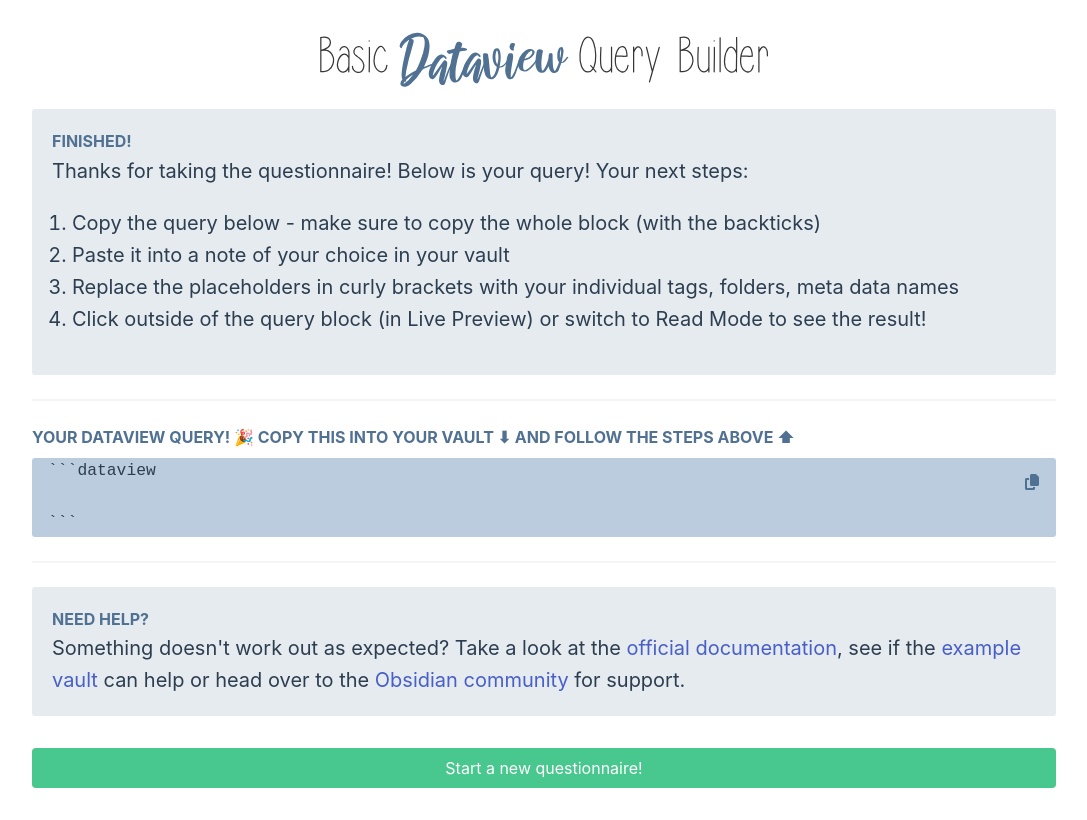
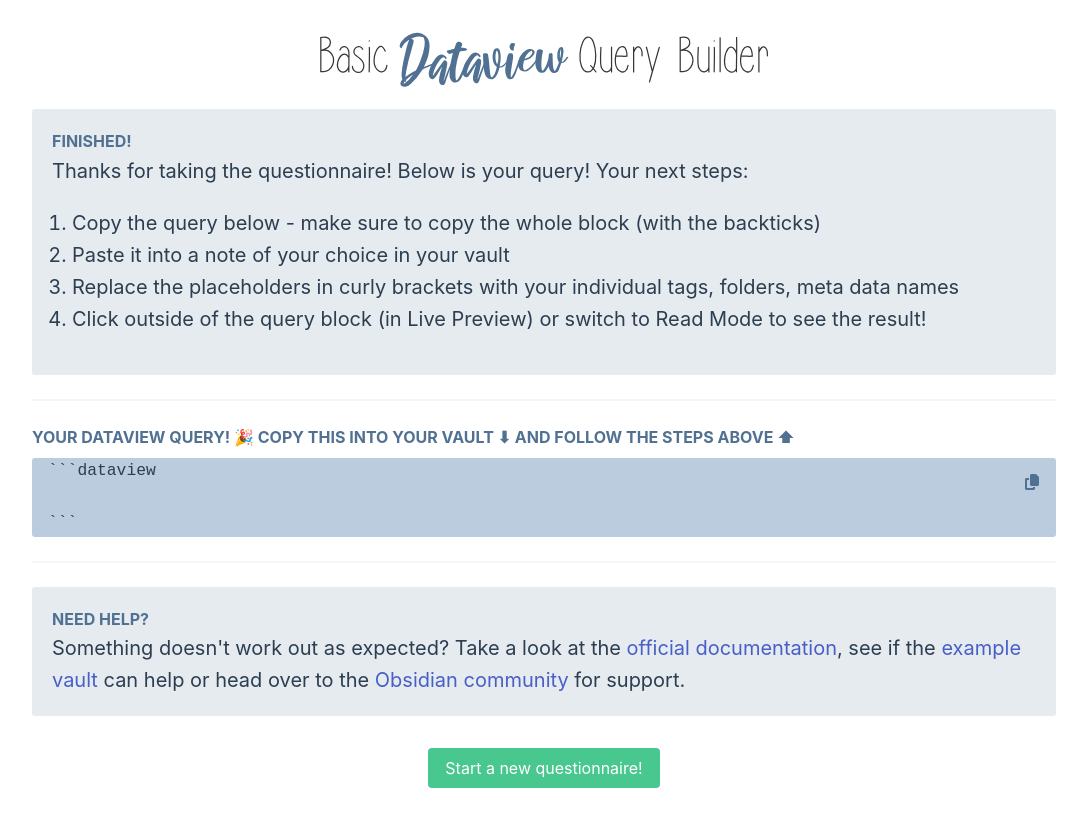
Before and after one commit to s-blu/basic-dataview-query-builder, a Vue app: page /result in a window 1280 px wide. Shown: the whole page, without its empty margins (112-1199 px from the left). Built offline with nearby package versions, Linux system fonts and the light colour scheme.

Commit message:
feat(ResultView): reset dataview on new questionnaire
closes #8

```diff
--- a/src/stores/questions.store.ts
+++ b/src/stores/questions.store.ts
@@ -7,7 +7,6 @@
     questions: initalQuestions as Array<Question>,
   }),
   getters: {
-    //questions: (state) => state.questions,
     queryParts: (state) =>
       state.questions.filter((q) => q.selected).map((q) => q.selected.dataview),
     questionsLength: (state) => state.questions.length,
@@ -20,8 +19,8 @@
         ),
   },
   actions: {
-    updateQuestion(index: number, question: Question) {
-      this.questions[index] = question;
+    resetSelectedAnswers() {
+      this.questions.forEach((q) => (q.selected = { dataview: "" }));
     },
   },
 });
--- a/src/views/ResultView.vue
+++ b/src/views/ResultView.vue
@@ -1,9 +1,18 @@
 <script lang="ts">
+import { useQuestionsStore } from "@/stores/questions.store";
+import { mapActions } from "pinia";
 import DqbDataviewQuery from "../components/dqb-dataviewQuery.vue";
 
 export default {
   components: {
     DqbDataviewQuery,
+  },
+  methods: {
+    ...mapActions(useQuestionsStore, ["resetSelectedAnswers"]),
+    startNew() {
+      this.resetSelectedAnswers();
+      this.$router.push("/");
+    },
   },
 };
 </script>
@@ -55,13 +64,14 @@
             >example vault</a
           >
           can help or head over to the
-          <a href="https://obsidian.md/community">Obsidian community</a> for support.
+          <a href="https://obsidian.md/community">Obsidian community</a> for
+          support.
         </div>
       </div>
     </div>
-    <router-link to="/" class="button is-success start-btn"
-      >Start a new questionnaire!</router-link
-    >
+    <button @click="startNew()" class="button is-success start-btn">
+      Start a new questionnaire!
+    </button>
   </main>
 </template>
 
```
